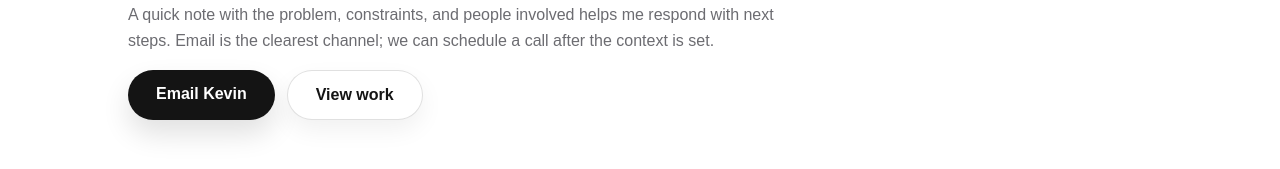
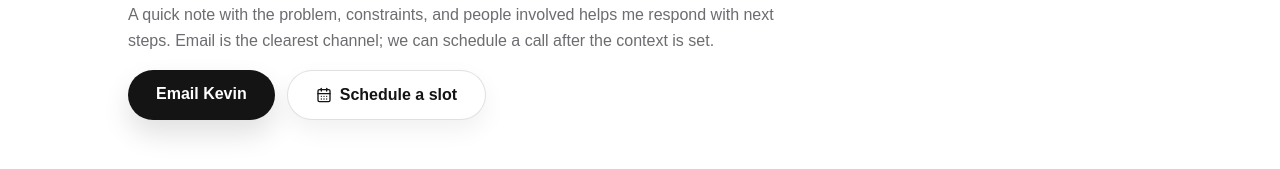
Before and after one commit to kyxzhe/kyxzhe.github.io, a Next.js app: page /contact in a window 1280 px wide. Shown: the part 243-412 px from the top of the page. Built offline with nearby package versions, Linux system fonts and the light colour scheme.

Commit message:
feat: restore scheduling on contact page

```diff
--- a/src/app/contact/page.tsx
+++ b/src/app/contact/page.tsx
@@ -1,12 +1,14 @@
 "use client";
 
+import { useState } from "react";
 import Link from "next/link";
-import { Mail, Phone, MapPin, ArrowUpRight } from "lucide-react";
+import { Mail, Phone, MapPin, ArrowUpRight, CalendarDays } from "lucide-react";
 import Navbar from "@/components/Navbar";
 import Footer from "@/components/Footer";
 import { contactInfo } from "@/lib/constants/contact";
 import { socials } from "@/lib/constants/socials";
 import { GoogleScholarIcon, OrcidIcon } from "@/components/icons/AcademicIcons";
+import ContactModal from "@/components/ContactModal";
 
 const directLines = [
   {
@@ -52,6 +54,8 @@ const socialLinks = [
 ];
 
 export default function ContactPage() {
+  const [isModalOpen, setIsModalOpen] = useState(false);
+
   return (
     <div className="min-h-screen bg-white text-[#141414] dark:bg-[#0b0b0d] dark:text-[#f5f5f5]">
       <Navbar />
@@ -71,12 +75,14 @@ export default function ContactPage() {
             >
               Email Kevin
             </Link>
-            <Link
-              href="/publications"
-              className="px-6 md:px-7 py-3 rounded-full border text-sm md:text-base font-semibold transition duration-200 hover:-translate-y-[1px] border-[rgba(0,0,0,0.12)] bg-white text-foreground shadow-[0_10px_24px_rgba(0,0,0,0.06)] dark:border-[#666] dark:bg-[#1a1a1d] dark:text-white dark:shadow-[0_10px_24px_rgba(0,0,0,0.3)]"
+            <button
+              type="button"
+              onClick={() => setIsModalOpen(true)}
+              className="px-6 md:px-7 py-3 rounded-full border text-sm md:text-base font-semibold transition duration-200 hover:-translate-y-[1px] border-[rgba(0,0,0,0.12)] bg-white text-foreground shadow-[0_10px_24px_rgba(0,0,0,0.06)] dark:border-[#666] dark:bg-[#1a1a1d] dark:text-white dark:shadow-[0_10px_24px_rgba(0,0,0,0.3)] inline-flex items-center gap-2"
             >
-              View work
-            </Link>
+              <CalendarDays size={16} />
+              Schedule a slot
+            </button>
           </div>
         </section>
 
@@ -156,6 +162,7 @@ export default function ContactPage() {
         </section>
       </main>
       <Footer className="mb-4" />
+      <ContactModal isOpen={isModalOpen} onClose={() => setIsModalOpen(false)} />
     </div>
   );
 }
```
